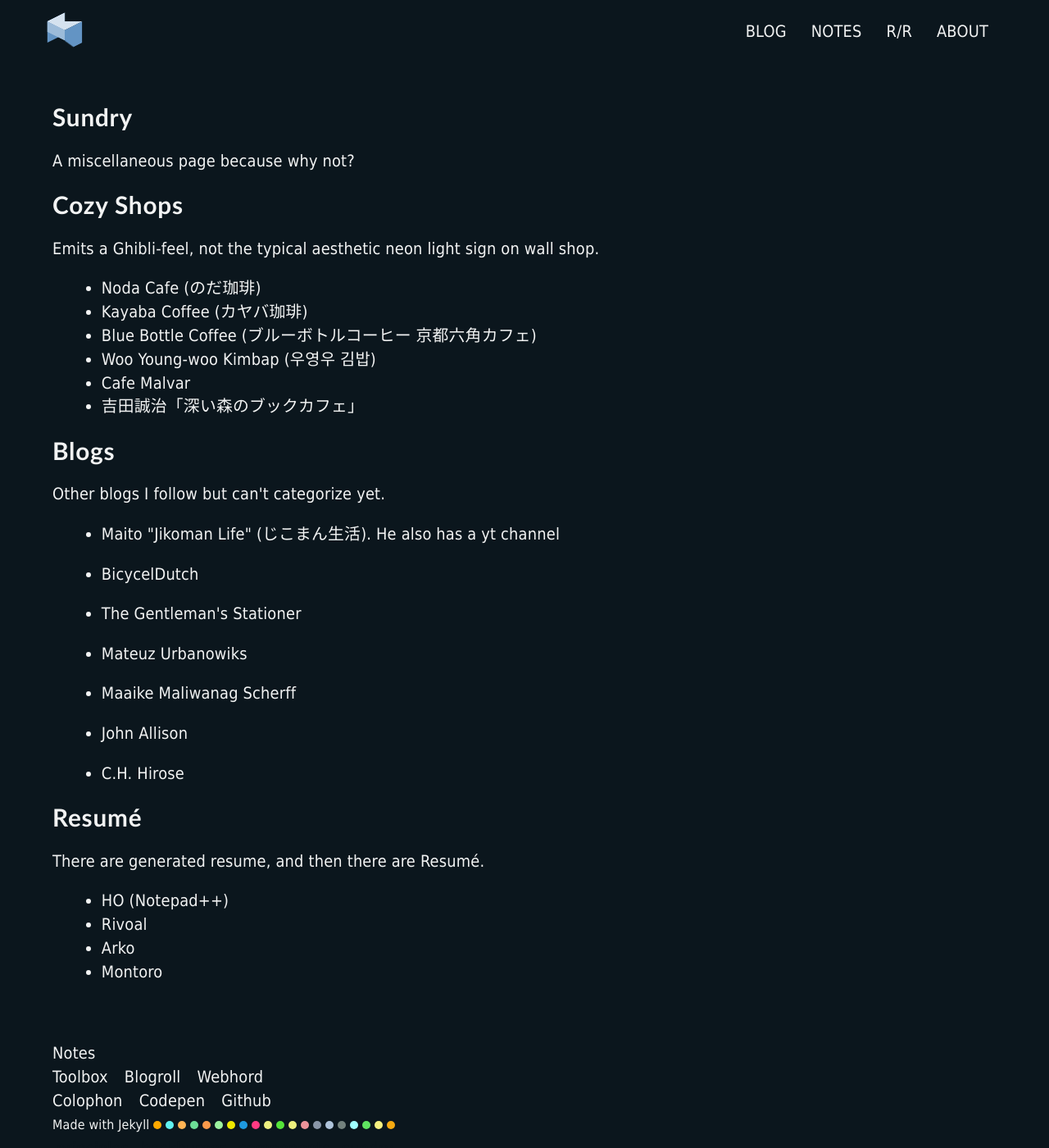
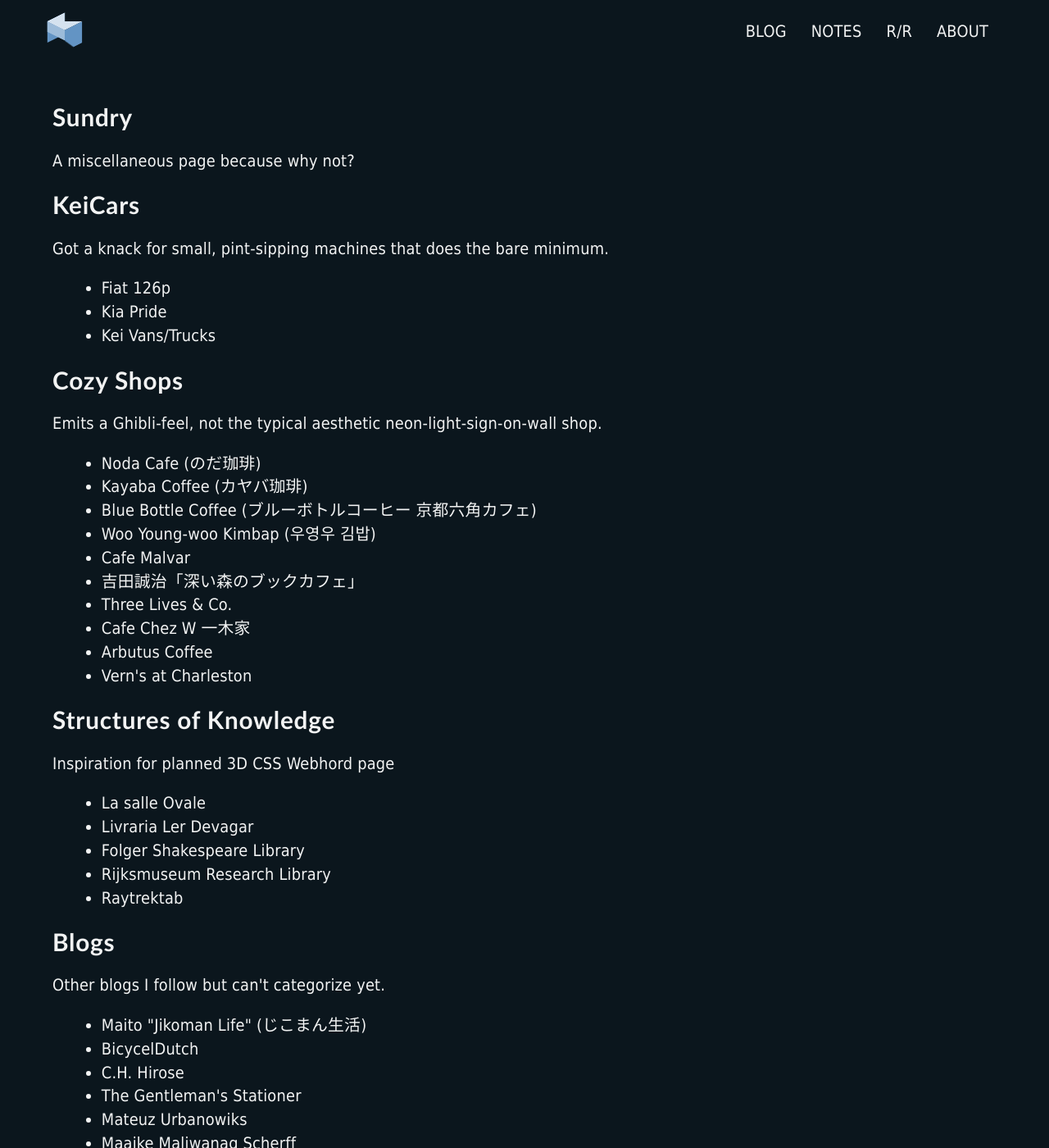
Before and after one commit to mpdagang/mpdagang.github.io, a Jekyll site: the page built from _pages/sundry.html, in a window 1280 px wide and 1400 px high. Shown: the whole window at 82% size. Built offline with Jekyll 4.4.1, drawn with Linux system fonts in a browser that asks for light colours; some of the changed text lies outside the part shown.

Commit message:
page content bulk update

```diff
--- a/_pages/readings.html
+++ b/_pages/readings.html
@@ -120,13 +120,15 @@
           <li><a href="https://himawari8.nict.go.jp/">Himawari 8 WeathSat</a></li>
           <li><a href="https://noah.up.edu.ph/">NOAH: Nationwide Hazard Assessment web app</a></li>
           <li><a href="https://noah.up.edu.ph/noah-studio">NOAH Studio: Hazard, Satellite, Facility mapping overworld</a></li>
-          <li><a href="https://old.typhoon2000.ph/">Old Phil. weather site</a></li>
+          <li><a href="https://typhoon2000.ph/">Old Phil. weather site</a></li>
+          <li><a href="https://bagong.pagasa.dost.gov.ph/">PAGASA</a></li>
           <li><a href="https://tokyo-resilience.metro.tokyo.lg.jp/assets/pdf/DisasterPreparednessTokyo.pdf">Disaster Preparedness Tokyo (Tokyo Bousai)</a></li>
         </ul>
         <ul>
           <li><a href="https://terra.layoutit.com/">Layoutit Terra: 3D CSS terrain generator</a></li>
           <li><a href="https://unsplash.com/">Unsplash: freely usable images</a></li>
           <li><a href="https://annas-archive.org">Anna: Non-profit knowledge preservation</a></li>
+          <li><a href="https://www.picocad.net/">picoCAD: tiny pixel-looking model maker</a></li>
         </ul>
       </div>
     </details>
--- a/_pages/sundry.html
+++ b/_pages/sundry.html
@@ -9,27 +9,51 @@
         <p>A miscellaneous page because why not?</p>
     </header>
     <section class="mp-w-s">
+        <h2>KeiCars</h2>
+        <p>Got a knack for small, pint-sipping machines that does the bare minimum. </p>
+        <ul>
+            <li>Fiat 126p</li>
+            <li>Kia Pride</li>
+            <li>Kei Vans/Trucks</li>
+        </ul>
+
         <h2>Cozy Shops</h2>
-        <p>Emits a Ghibli-feel, not the typical aesthetic neon light sign on wall shop.</p>
+        <p>Emits a Ghibli-feel, not the typical aesthetic neon-light-sign-on-wall shop.</p>
         <ul>
             <li><a href="">Noda Cafe (のだ珈琲)</a></li>
             <li><a href="">Kayaba Coffee (カヤバ珈琲)</a></li>
             <li><a href="">Blue Bottle Coffee (ブルーボトルコーヒー 京都六角カフェ)</a></li>
             <li><a href="">Woo Young-woo Kimbap (우영우 김밥)</a></li>
-            <li><a href="">Cafe Malvar</a></li>
+            <li><a href="https://maps.app.goo.gl/XdZZGpfpVxBqrcXZA">Cafe Malvar</a></li>
             <li><a href="https://danbooru.donmai.us/posts/5833006">吉田誠治「深い森のブックカフェ」</a></li>
+            <li><a href="https://maps.app.goo.gl/8GqmAn7bUjrs78hn9">Three Lives & Co.</a></li>
+            <li><a href="https://www.instagram.com/cafechezw/">Cafe Chez W 一木家</a></li>
+            <li><a href="https://maps.app.goo.gl/FJ2qNZep5kL6RMm26">Arbutus Coffee</a></li>
+            <li><a href="https://maps.app.goo.gl/LRKf9hSdHmcn3Ejw6">Vern's at Charleston</a></li> <!-- https://carolinas.eater.com/2022/7/13/23206335/verns-charleston-dano-heinze -->
+        </ul>
+
+        <h2>Structures of Knowledge</h2>
+        <p>Inspiration for planned 3D CSS Webhord page</p>
+        <ul>
+            <li><a href="https://www.bnf.fr/fr/la-salle-ovale">La salle Ovale</a></li>
+            <li><a href="https://www.timeout.pt/lisboa/pt/noticias/a-ler-devagar-e-um-dos-cafes-livraria-mais-bonitos-do-mundo-092425">Livraria Ler Devagar</a>
+            <li><a href="https://www.britannica.com/topic/Folger-Shakespeare-Library">Folger Shakespeare Library</a></li><!-- https://www.doaks.org/resources/cultural-philanthropy/the-folger-shakespeare-library -->
+            <li><a href="https://www.rijksmuseum.nl/en/visit/inside-the-museum/cuypers-library">Rijksmuseum Research Library</a></li>
+            <li><a href="https://yoshidaseiji.jp/artwork/raytrektab/">Raytrektab</a></li>
         </ul>
 
         <h2>Blogs</h2>
         <p>Other blogs I follow but can't categorize yet.</p>
         <ul>
-            <li><p><a href="https://jikoman-life.com/">Maito "Jikoman Life" (じこまん生活)</a>. He also has a <a href="https://www.youtube.com/@JikomanMovie/videos">yt channel</a></p></li>
-            <li><p><a href="https://bicycledutch.wordpress.com/">BicycelDutch</a></p></li>
-            <li><p><a href="https://www.gentlemanstationer.com/">The Gentleman's Stationer</a></p></li>
-            <li><p><a href="https://mateuszurbanowicz.com/">Mateuz Urbanowiks</a></p></li>
-            <li><p><a href="https://maaikescherff.com/">Maaike Maliwanag Scherff</a></p></li>
-            <li><p><a href="https://badmachinery.com/">John Allison</a></p></li>
-            <li><p><a href="https://note.com/hirose_museum">C.H. Hirose</a></p></li>
+            <li><a href="https://jikoman-life.com/">Maito "Jikoman Life" (じこまん生活)</a> <!-- https://www.youtube.com/@JikomanMovie/videos -->
+            <li><a href="https://bicycledutch.wordpress.com/">BicycelDutch</a></li>
+            <li><a href="https://note.com/hirose_museum">C.H. Hirose</a></li>
+            <li><a href="https://www.gentlemanstationer.com/">The Gentleman's Stationer</a></li>
+            <li><a href="https://mateuszurbanowicz.com/">Mateuz Urbanowiks</a></li>
+            <li><a href="https://maaikescherff.com/">Maaike Maliwanag Scherff</a></li>
+            <li><a href="https://badmachinery.com/">John Allison</a></li>
+            <li><a href="https://yoshidaseiji.jp/">Yoshida Seiji</a></li>
+            <li><a href="https://aurumek.crevado.com/">Aurumek (Simon Hintermann)</a></li>
         </ul>
 
         <h2>Resumé</h2>
--- a/_pages/web-component-hord.html
+++ b/_pages/web-component-hord.html
@@ -12,7 +12,6 @@
         says how to. If there's one regret I have, it's not knowing web components sooner. </p>
     </header>
     <section class="mp-w-s">
-        <h2>Sundry</h2>
         <div class="mp-l-flex-col">
             <details name="components" class="mp-u-details">
                 <summary>Pagefind Search</summary>
```
Also changed, not shown: other parts of _pages/sundry.html (+1 -0 lines), _pages/prayer-room.html (+24 -6 lines).
